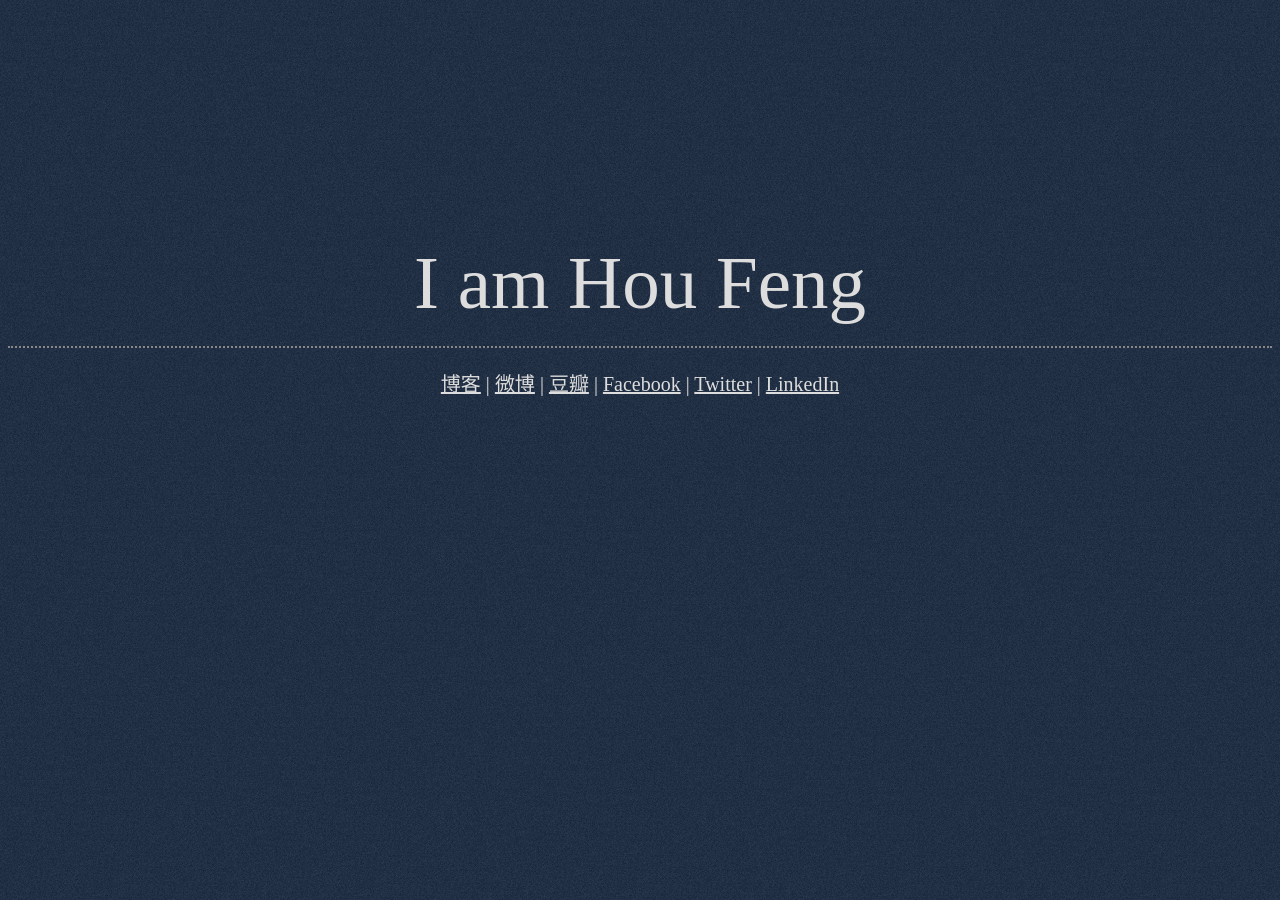
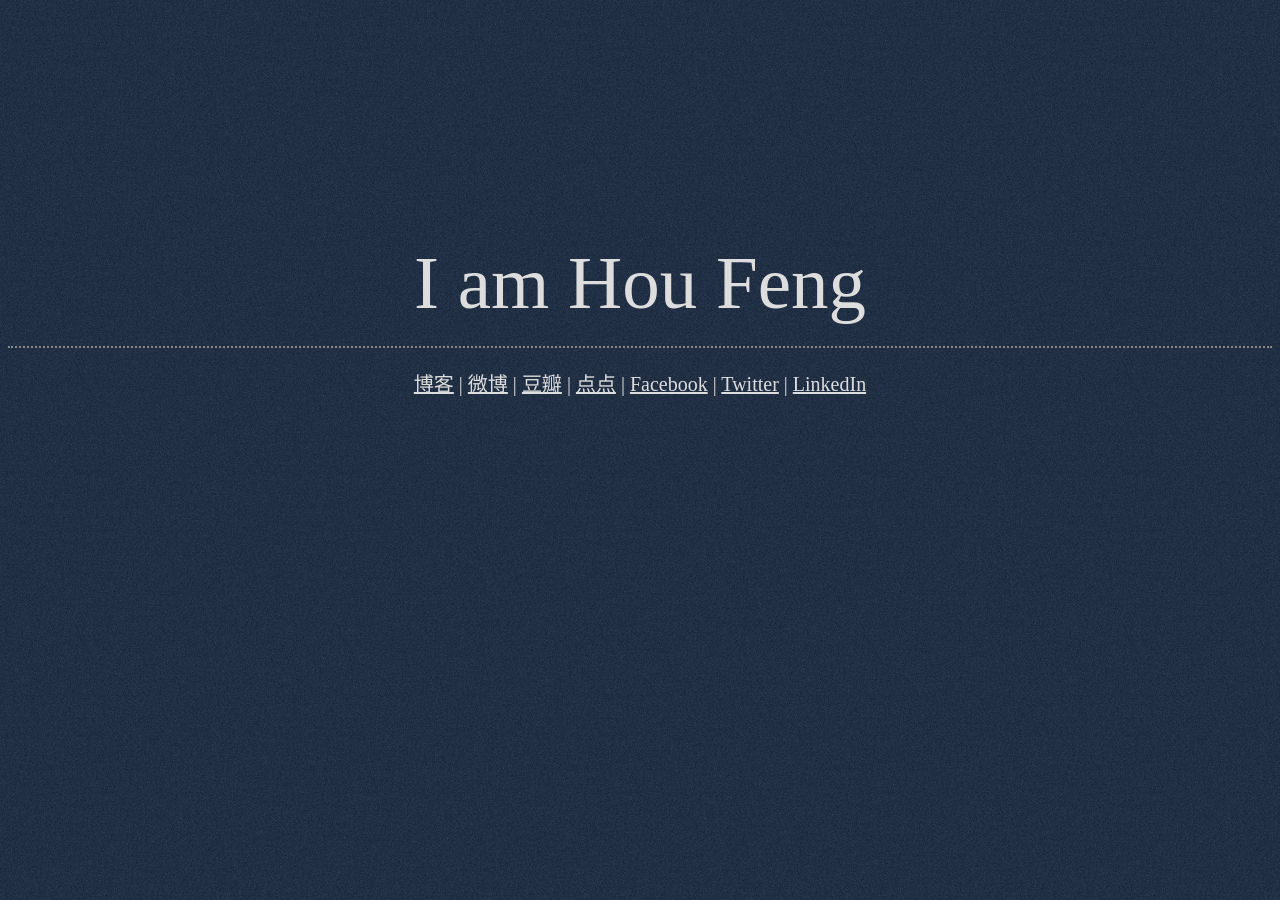
Before and after one commit to Houfeng/houfeng.github.com, a Jekyll site: the page index.html, which Jekyll copies as it is, in a window 1280 px wide. Built offline with Jekyll 4.4.1, drawn with Linux system fonts in a browser that asks for light colours; Markdown is read by kramdown in place of the engine named in the settings.

Commit message:
Updated index.html

```diff
--- a/index.html
+++ b/index.html
@@ -25,6 +25,6 @@
 </head>
 <body>
     <div id="i">I am Hou Feng</div>
-  <div id="link"><a href='http://blog.houfeng.net'>博客</a> | <a href='http://weibo.com/houfeng'>微博</a> | <a href="http://www.douban.com/people/5607115/">豆瓣</a> | <a href="http://www.facebook.com/houzhanfeng">Facebook</a> | <a href='http://www.twitter.com/hou_feng'>Twitter</a> | <a href="http://www.linkedin.com/pub/hou-feng/63/5a5/887">LinkedIn</a></div>
+  <div id="link"><a href='http://blog.houfeng.net'>博客</a> | <a href='http://weibo.com/houfeng'>微博</a> | <a href="http://www.douban.com/people/5607115/">豆瓣</a> | <a href='http://i.houfeng.net'>点点</a> | <a href="http://www.facebook.com/houzhanfeng">Facebook</a> | <a href='http://www.twitter.com/hou_feng'>Twitter</a> | <a href="http://www.linkedin.com/pub/hou-feng/63/5a5/887">LinkedIn</a></div>
 </body>
 </html>
```
